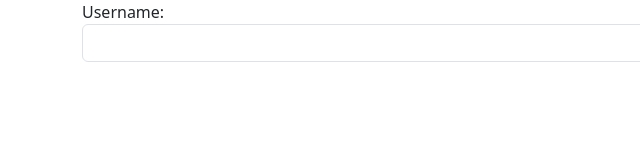
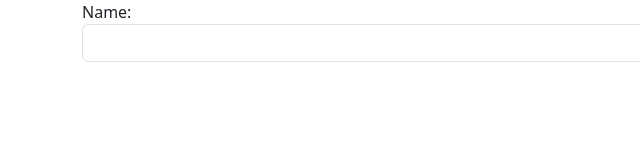
Before and after one commit to mobinmsv/mobinmsv.github.io, a plain HTML site: page index.html in a window 1280 px wide. Shown: the full height of the page, 0-640 px from the left. Drawn offline with Linux system fonts and the light colour scheme.

Commit message:
Test Change

```diff
--- a/index.html
+++ b/index.html
@@ -10,7 +10,7 @@
   <body>
     <div class="container">
       <form>
-        <label for="text"> Username: </label>
+        <label for="text"> Name: </label>
         <input
           class="form-control"
           id="text"
```
